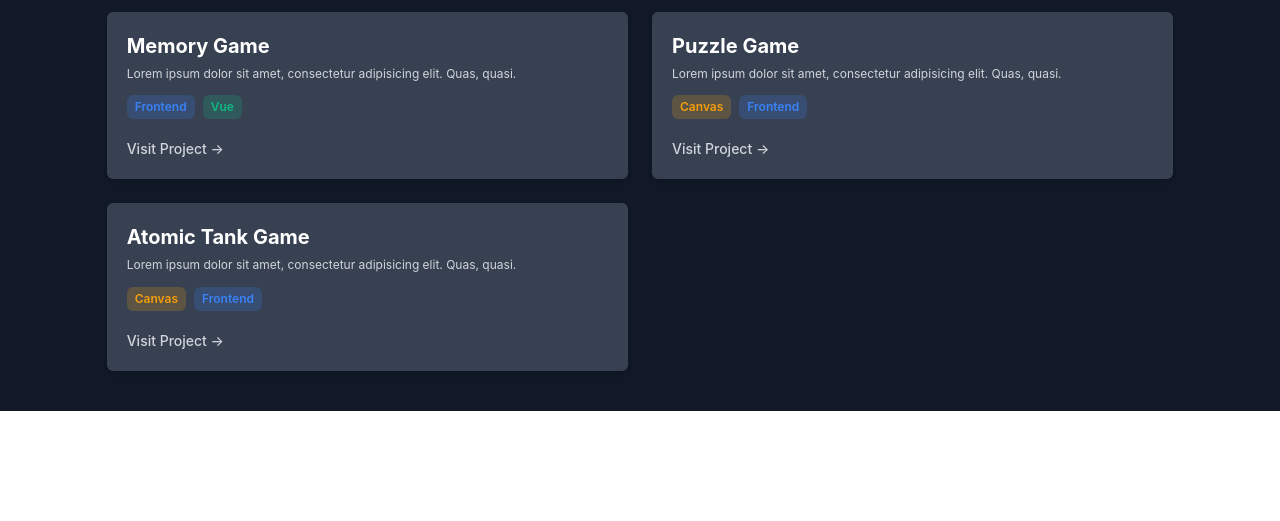
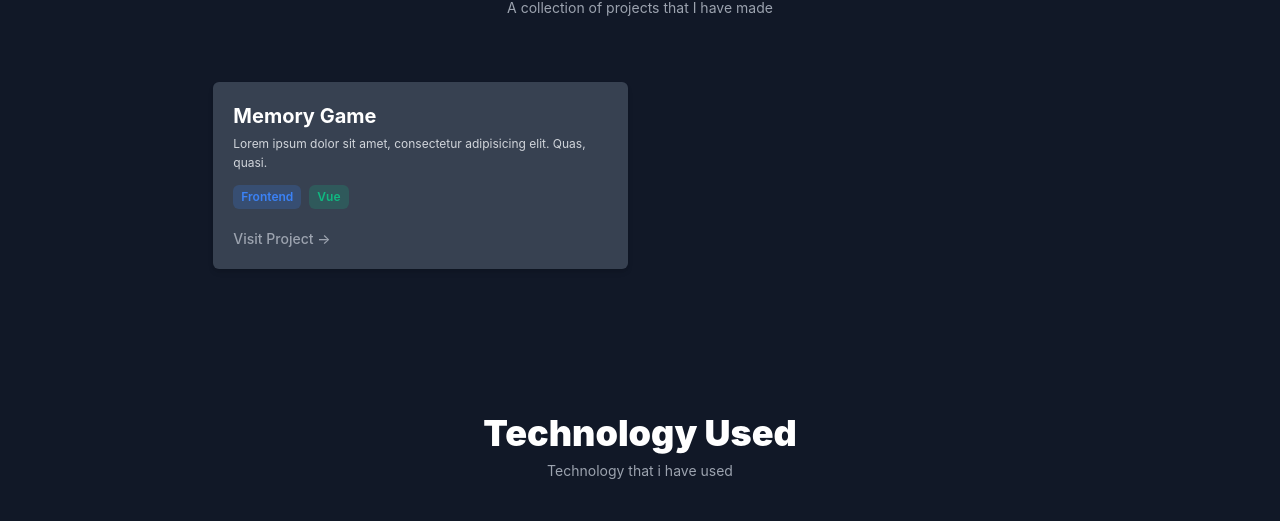
Before and after one commit to Erik3010/erik3010.github.io, a website built with Vite: page index.html in a window 1280 px wide. Shown: the part 474-995 px from the top of the page. Before the commit the page ends 885 px from the top, so only its background shows below. Built offline with nearby package versions, Linux system fonts and the light colour scheme.

Commit message:
feat: add styling

```diff
--- a/index.html
+++ b/index.html
@@ -10,30 +10,39 @@
 
 <body>
   <div id="app" class="min-h-screen bg-gray-900 text-white pb-10">
-    <div class="w-full px-6 md:px-0 md:w-5/6 mx-auto">
+    <div class="w-full px-6 md:px-0 md:w-4/6 mx-auto">
       <div>
         <div class="pt-20">
           <h1
-            class="font-black text-4xl bg-gradient-to-r from-pink-500 via-red-500 to-yellow-500 inline-block text-transparent bg-clip-text">
-            Erik3010</h1>
+            class="font-black text-5xl bg-gradient-to-r from-pink-500 via-red-500 to-yellow-500 inline-block text-transparent bg-clip-text">
+            Erik3010
+          </h1>
           <p class="mt-1 text-gray-400 text-lg">Fullstack Developer</p>
           <p class="mt-4 text-gray-300 text-sm leading-relaxed">
             Lorem ipsum dolor sit, amet consectetur adipisicing elit. Illum dolorum quod numquam consequuntur vitae
             dolor labore ex voluptatem cum rem, itaque vel officiis accusantium nobis officia nostrum unde repellat
             atque?
           </p>
-          <div class="flex space-x-2 mt-5">
+          <div class="flex space-x-3 mt-5">
             <div
-              class="text-blue-500 bg-blue-500 bg-opacity-20 text-xs font-semibold px-2 py-1 rounded-md cursor-pointer">
+              class="border border-gray-700 rounded-full bg-opacity-20 px-5 hover:bg-gray-700 transition-all hover:text-blue-500 text-sm font-medium py-2 cursor-pointer">
               Frontend
+            </div>
+            <div
+              class="border border-gray-700 rounded-full bg-opacity-20 px-5 hover:bg-gray-700 transition-all hover:text-green-500 text-sm font-medium py-2 cursor-pointer">
+              Backend
+            </div>
+            <div
+              class="border border-gray-700 rounded-full bg-opacity-20 px-5 hover:bg-gray-700 transition-all hover:text-yellow-600 text-sm font-medium py-2 cursor-pointer">
+              UI Design
             </div>
           </div>
         </div>
       </div>
-      <div class="mt-24">
+      <div class="mt-36">
         <div class="text-center">
           <h1 class="font-black text-4xl">Portfolio</h1>
-          <p class="mt-2 text-gray-400 text-sm">A collection of the projects that I have made</p>
+          <p class="mt-2 text-gray-400 text-sm">A collection of projects that I have made</p>
         </div>
         <div class="mt-16 grid grid-cols-1 md:grid-cols-2 gap-6">
           <div class="bg-gray-700 rounded-md overflow-hidden shadow-md">
@@ -57,65 +66,17 @@
                 </div>
               </div>
               <a href="https://erik3010.github.io/memory-game-card" target="_blank"
-                class="text-sm font-medium text-gray-300 flex mt-5 items-center hover:underline">Visit
+                class="text-sm font-medium text-gray-400 hover:text-white flex mt-5 items-center hover:underline">Visit
                 Project →
               </a>
             </div>
           </div>
-          <div class="bg-gray-700 rounded-md overflow-hidden shadow-md">
-            <!-- <a href="https://erik3010.github.io/memory-game-card" target="_blank">
-              <img src="assets/matching-card.png" alt="Matching Card" class="max-h-56 object-cover w-full">
-            </a> -->
-            <div class="p-5">
-              <h5 class="text-xl font-bold">Puzzle Game</h5>
-              <p class="mt-1 text-xs text-gray-300 leading-relaxed">Lorem ipsum dolor sit amet, consectetur adipisicing
-                elit.
-                Quas, quasi.
-              </p>
-              <div class="flex mt-3 space-x-2">
-                <div
-                  class="text-yellow-500 bg-yellow-500 bg-opacity-20 text-xs font-semibold px-2 py-1 rounded-md cursor-pointer">
-                  Canvas
-                </div>
-                <div
-                  class="text-blue-500 bg-blue-500 bg-opacity-20 text-xs font-semibold px-2 py-1 rounded-md cursor-pointer">
-                  Frontend
-                </div>
-
-              </div>
-              <a href="https://erik3010.github.io/memory-game-card" target="_blank"
-                class="text-sm font-medium text-gray-300 flex mt-5 items-center hover:underline">Visit
-                Project →
-              </a>
-            </div>
-          </div>
-          <div class="bg-gray-700 rounded-md overflow-hidden shadow-md">
-            <!-- <a href="https://erik3010.github.io/memory-game-card" target="_blank">
-              <img src="assets/matching-card.png" alt="Matching Card" class="max-h-56 object-cover w-full">
-            </a> -->
-            <div class="p-5">
-              <h5 class="text-xl font-bold">Atomic Tank Game</h5>
-              <p class="mt-1 text-xs text-gray-300 leading-relaxed">Lorem ipsum dolor sit amet, consectetur adipisicing
-                elit.
-                Quas, quasi.
-              </p>
-              <div class="flex mt-3 space-x-2">
-                <div
-                  class="text-yellow-500 bg-yellow-500 bg-opacity-20 text-xs font-semibold px-2 py-1 rounded-md cursor-pointer">
-                  Canvas
-                </div>
-                <div
-                  class="text-blue-500 bg-blue-500 bg-opacity-20 text-xs font-semibold px-2 py-1 rounded-md cursor-pointer">
-                  Frontend
-                </div>
-
-              </div>
-              <a href="https://erik3010.github.io/memory-game-card" target="_blank"
-                class="text-sm font-medium text-gray-300 flex mt-5 items-center hover:underline">Visit
-                Project →
-              </a>
-            </div>
-          </div>
+        </div>
+      </div>
+      <div class="mt-36">
+        <div class="text-center">
+          <h1 class="font-black text-4xl">Technology Used</h1>
+          <p class="mt-2 text-gray-400 text-sm">Technology that i have used</p>
         </div>
       </div>
     </div>
```
